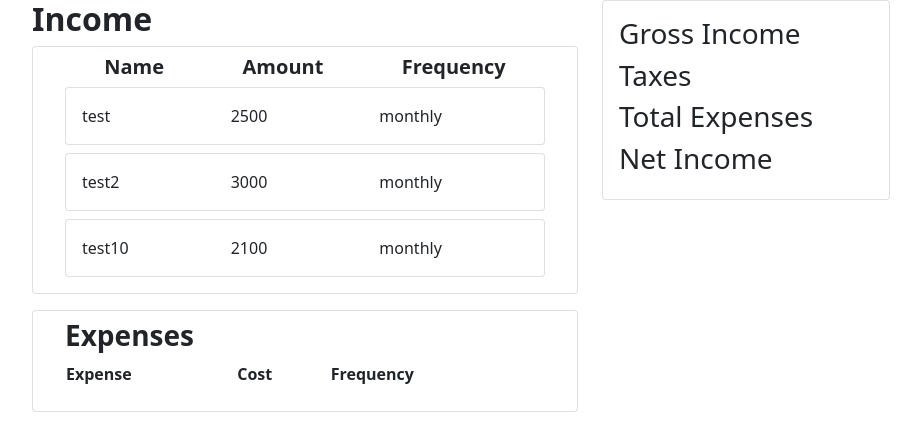
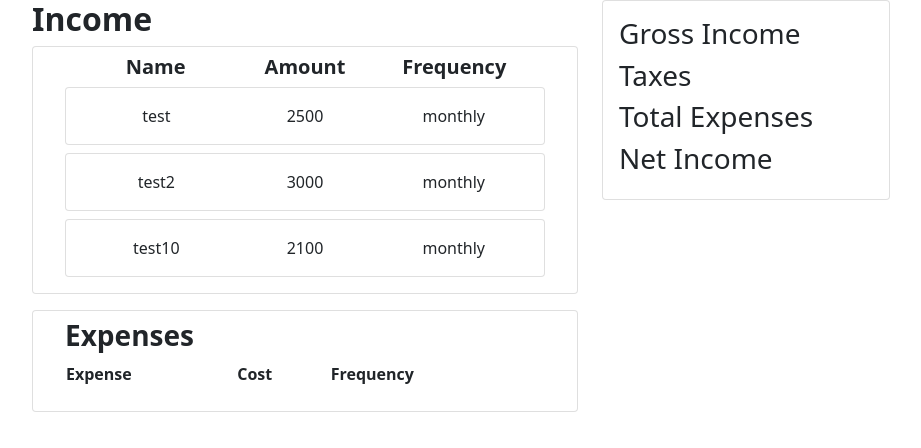
Before and after one commit to lithobraking/overunder, a React (Create React App) app in the folder overunder/: page / in a window 1280 px wide. Shown: the top 448 px of the page, without its empty margins (50-971 px from the left). Built offline with nearby package versions, Linux system fonts and the light colour scheme.

Commit message:
IncomeItem text centers properly now

```diff
--- a/overunder/src/components/Cashflow.js
+++ b/overunder/src/components/Cashflow.js
@@ -7,10 +7,10 @@ const Cashflow = () => {
             <h2><b>Income</b></h2>
             <Card className="mb-3 p-2">
                 <Container>
-                    <div className="d-flex flex-row justify-content-around">
-                        <div><h5><b>Name</b></h5></div>
-                        <div><h5><b>Amount</b></h5></div>
-                        <div><h5><b>Frequency</b></h5></div>
+                    <div className="d-flex flex-row justify-content-around px-3">
+                        <div style={{textAlign: "center"}} className="w-100"><h5><b>Name</b></h5></div>
+                        <div style={{textAlign: "center"}} className="w-100"><h5><b>Amount</b></h5></div>
+                        <div style={{textAlign: "center"}} className="w-100"><h5><b>Frequency</b></h5></div>
                     </div>
                     <IncomeList />
                 </Container>
--- a/overunder/src/components/income/IncomeItem.js
+++ b/overunder/src/components/income/IncomeItem.js
@@ -3,13 +3,13 @@ import { Card, CloseButton, Col, Row } from "react-bootstrap";
 const IncomeItem = ({ name, amount, frequency }) => {
     return (
         <Card className="d-flex flex-row justify-content-around p-3 mb-2">
-            <div className="w-100">
+            <div className="w-100" style={{textAlign: "center"}}>
                 {name}
             </div>
-            <div className="w-100">
+            <div className="w-100" style={{textAlign: "center"}}>
                 {amount}
             </div>
-            <div className="w-100">
+            <div className="w-100" style={{textAlign: "center"}}>
                 {frequency}
             </div>
         </Card>
```
Also changed, not shown: overunder/src/components/income/IncomeList.js (+5 -5 lines).
